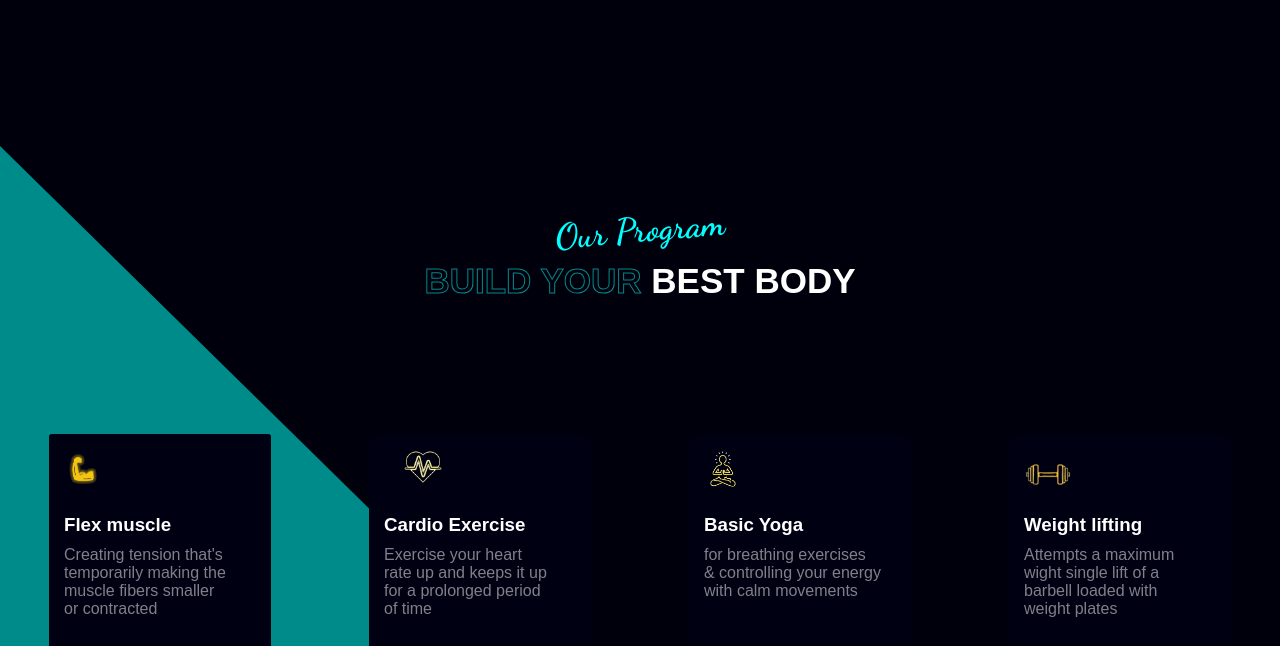
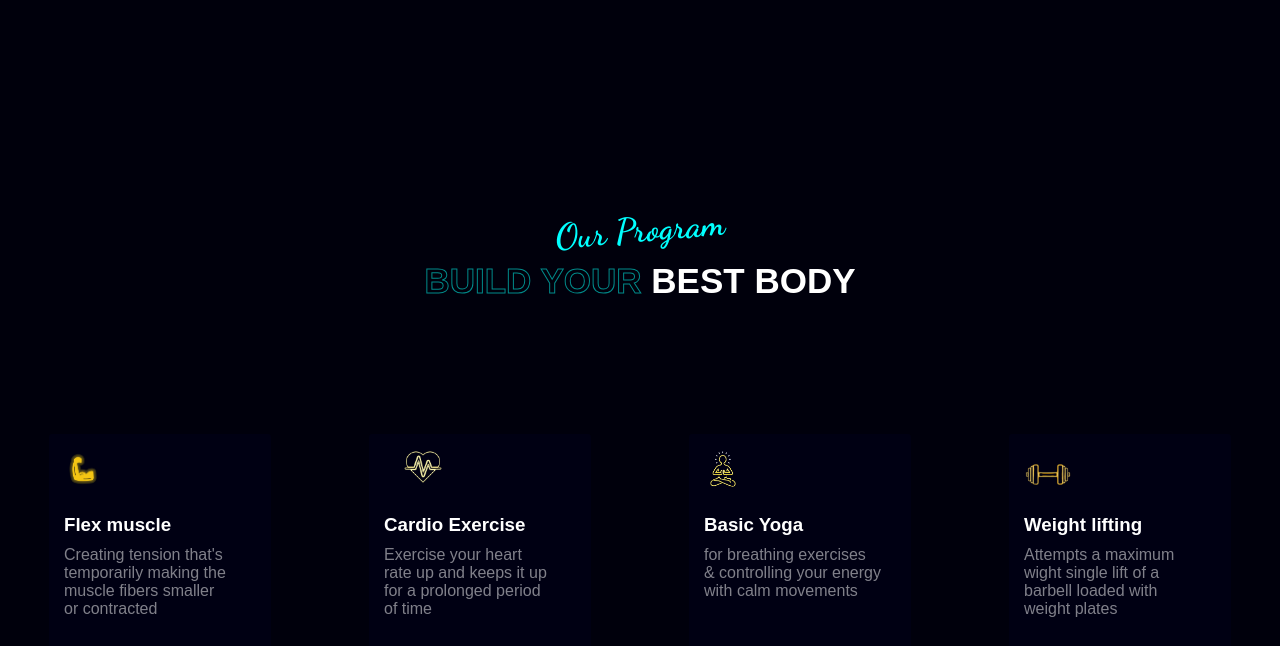
Before and after one commit to FlamurHaxholli1/FitnessWeb, a plain HTML site: page index.html in a window 1280 px wide. Shown: the part 824-1470 px from the top of the page. Drawn offline with nearby package versions, Linux system fonts and the light colour scheme.

Commit message:
Update main.css

```diff
--- a/main.css
+++ b/main.css
@@ -253,7 +253,7 @@ a:hover{
     height: 550px;
     position: absolute;
     left: 0;
-    bottom: -90%;
+    bottom: -90;
     clip-path:polygon(0 0, 0 100%, 100% 100%);
 }
 
```
